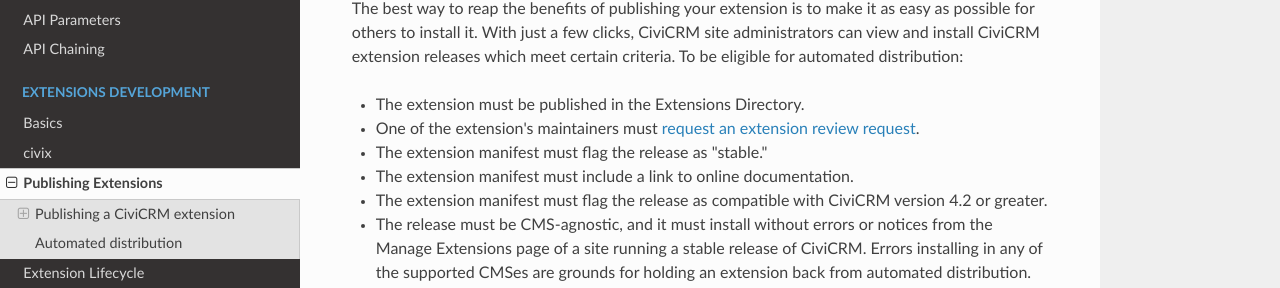
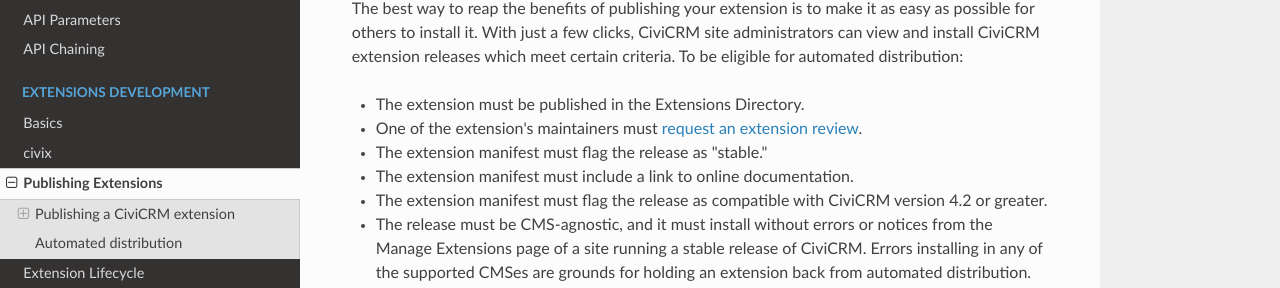
Before and after one commit to civicrm/civicrm-dev-docs, an MkDocs documentation site: the page built from docs/extensions/publish.md, in a window 1280 px wide and 900 px high, scrolled down 1987 px. Shown: the part 246-534 px from the top of the window. Built offline with MkDocs 1.6.1, drawn with Linux system fonts in a browser that asks for light colours; nearby versions of some CDN libraries; old or Windows-style settings are respelled for this version of MkDocs.

Commit message:
Grammar fix
"Request a review" instead of "request a request".

```diff
--- a/docs/extensions/publish.md
+++ b/docs/extensions/publish.md
@@ -104,8 +104,7 @@
 certain criteria. To be eligible for automated distribution:
 
 -   The extension must be published in the Extensions Directory.
--   One of the extension's maintainers must [request an extension review
-    request](https://issues.civicrm.org/jira/secure/CreateIssue!default.jspa?selectedProjectId=10400&issuetype=10000).
+-   One of the extension's maintainers must [request an extension review](https://issues.civicrm.org/jira/secure/CreateIssue!default.jspa?selectedProjectId=10400&issuetype=10000).
 -   The extension manifest must flag the release as "stable."
 -   The extension manifest must include a link to online documentation.
 -   The extension manifest must flag the release as compatible with CiviCRM
```
